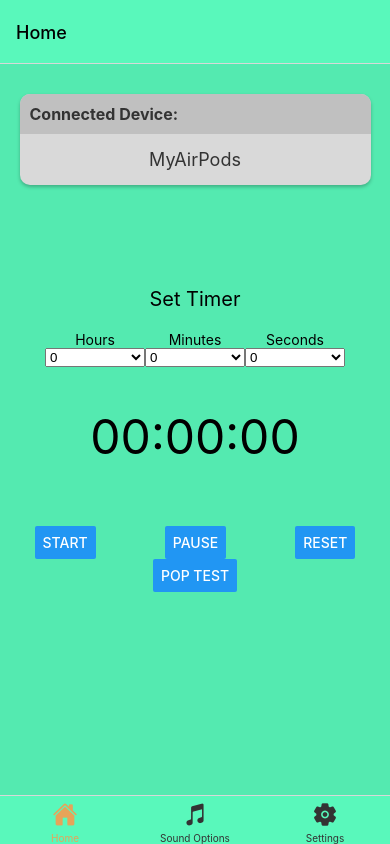
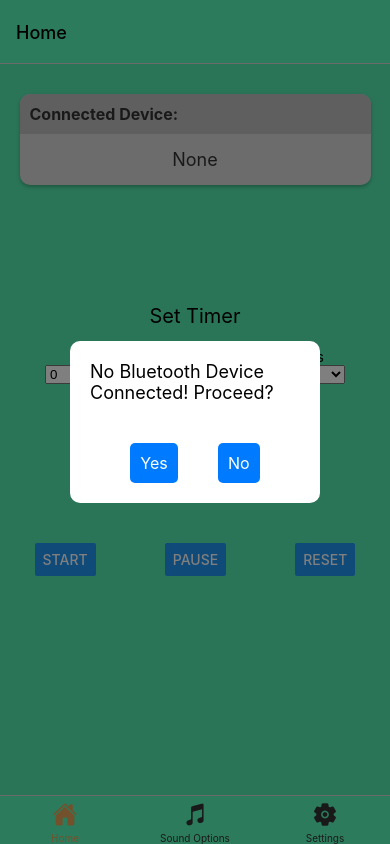
Before and after one commit to DavisZee/AlarmApp, a React Native app in the folder MyAlarmApp/: screen /Tabs in a window 390 px wide. Both pictures are taken after a click on the button "START". Built offline with nearby package versions, Linux system fonts and the light colour scheme.

Commit message:
device popup working

```diff
--- a/MyAlarmApp/screens/styles.tsx
+++ b/MyAlarmApp/screens/styles.tsx
@@ -185,7 +185,7 @@ export const home_popup_styles = StyleSheet.create({
   },
   buttonContainer: {
     flexDirection: 'row',
-    justifyContent: 'space-around',
+    justifyContent: 'space-evenly', // Adjusted to space buttons evenly
     width: '100%',
     marginTop: 20,
   },
@@ -215,4 +215,13 @@ export const home_popup_styles = StyleSheet.create({
     color: 'white',
     fontSize: 16,
   },
+  button: {
+    padding: 10,
+    borderRadius: 5,
+    backgroundColor: '#007BFF', // Button background color
+  },
+  buttonText: {
+    color: 'white',
+    fontSize: 16,
+  },
 });
--- a/MyAlarmApp/screens/tab_screens/HomeScreen.tsx
+++ b/MyAlarmApp/screens/tab_screens/HomeScreen.tsx
@@ -15,6 +15,8 @@ const HomeScreen: React.FC = () => {
   const [wasPaused, setWasPaused] = useState(false);
 
   const [showPopup, setShowPopup] = useState(false); // State for controlling popup visibility
+  const [deviceConnected, setDeviceConnected] = useState(false); // Device connection flag
+  const [ignoreDevice, setIgnoreDevice] = useState(false);
   const stopSoundRef = useRef<(() => void) | null>(null);
 
   useEffect(() => {
@@ -47,6 +49,8 @@ const HomeScreen: React.FC = () => {
   );
 
   const startTimer = () => {
+    if (deviceConnected || ignoreDevice) {
+      // If the device is connected, start the timer immediately
       if (!isRunning) {
         if (!wasPaused) {
           setTime(initialTime);
@@ -54,14 +58,20 @@ const HomeScreen: React.FC = () => {
         setIsRunning(true);
         setWasPaused(false);
       }
+    } else {
+      // If the device is not connected, show the popup
+      setShowPopup(true);
+    }
   };
 
   const pauseTimer = () => {
     setIsRunning(false);
     setWasPaused(true);
+    setIgnoreDevice(false);
   };
 
   const resetTimer = () => {
+    setIgnoreDevice(false);
     setIsRunning(false);
     setWasPaused(false);
     setTime(initialTime);
@@ -76,19 +86,25 @@ const HomeScreen: React.FC = () => {
 
   const handlePopupClose = () => setShowPopup(false);
 
+  const handlePopupYes = () => {
+    setIgnoreDevice(true);
+    setShowPopup(false);
+    startTimer();
+  };
+
+  const handlePopupNo = () => setShowPopup(false);
+
   return (
-
     <View style={importedStyles.container}>
       {/* Card component */}
       <View style={bt_card_styles.card}>
-
         <View style={bt_card_styles.cardHeader}>
           <Text style={bt_card_styles.headerText}>Connected Device:</Text>
         </View>
 
         {/* Card body */}
         <View style={bt_card_styles.cardBody}>
-          <Text style={bt_card_styles.bodyText}>MyAirPods</Text>
+          <Text style={bt_card_styles.bodyText}>None</Text>
         </View>
       </View>
       <Text style={styles.header}>Set Timer</Text>
@@ -151,9 +167,6 @@ const HomeScreen: React.FC = () => {
         <Button title="Reset" onPress={resetTimer} />
       </View>
 
-      {/* Popup Button */}
-      <Button title="Pop Test" onPress={() => setShowPopup(true)} />
-
       {/* Popup Modal */}
       <Modal
         transparent={true}
@@ -164,11 +177,18 @@ const HomeScreen: React.FC = () => {
         <View style={home_popup_styles.modalOverlay}>
           <View style={home_popup_styles.popupCard}>
             <Text style={home_popup_styles.popupText}>No Bluetooth Device Connected! Proceed?</Text>
-            <TouchableOpacity onPress={handlePopupClose}>
-              <View style={home_popup_styles.closeButton}>
-                <Text style={home_popup_styles.closeButtonText}>Yes</Text>
+            <View style={home_popup_styles.buttonContainer}>
+              <TouchableOpacity onPress={handlePopupYes}>
+                <View style={home_popup_styles.button}>
+                  <Text style={home_popup_styles.buttonText}>Yes</Text>
                 </View>
               </TouchableOpacity>
+              <TouchableOpacity onPress={handlePopupNo}>
+                <View style={home_popup_styles.button}>
+                  <Text style={home_popup_styles.buttonText}>No</Text>
+                </View>
+              </TouchableOpacity>
+            </View>
           </View>
         </View>
       </Modal>
```
Lines whose indentation alone changed are shown as unchanged.
